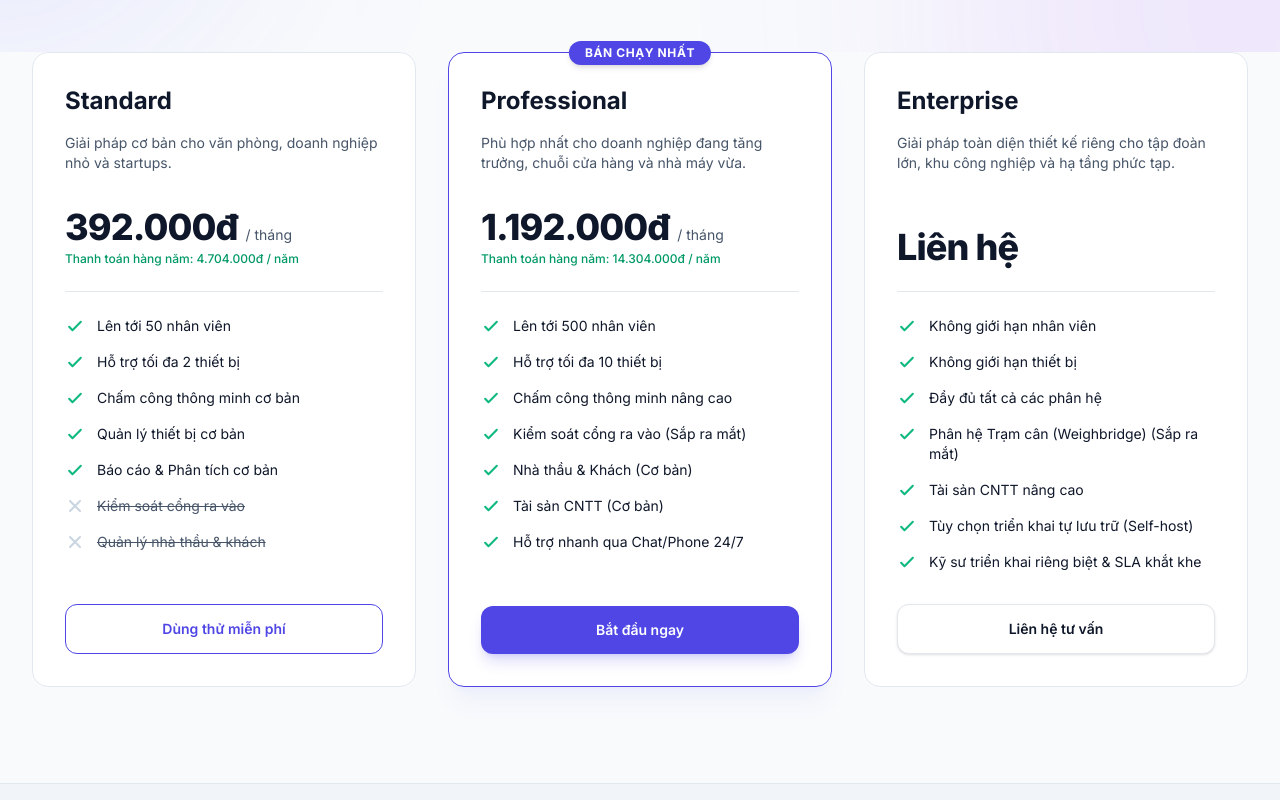
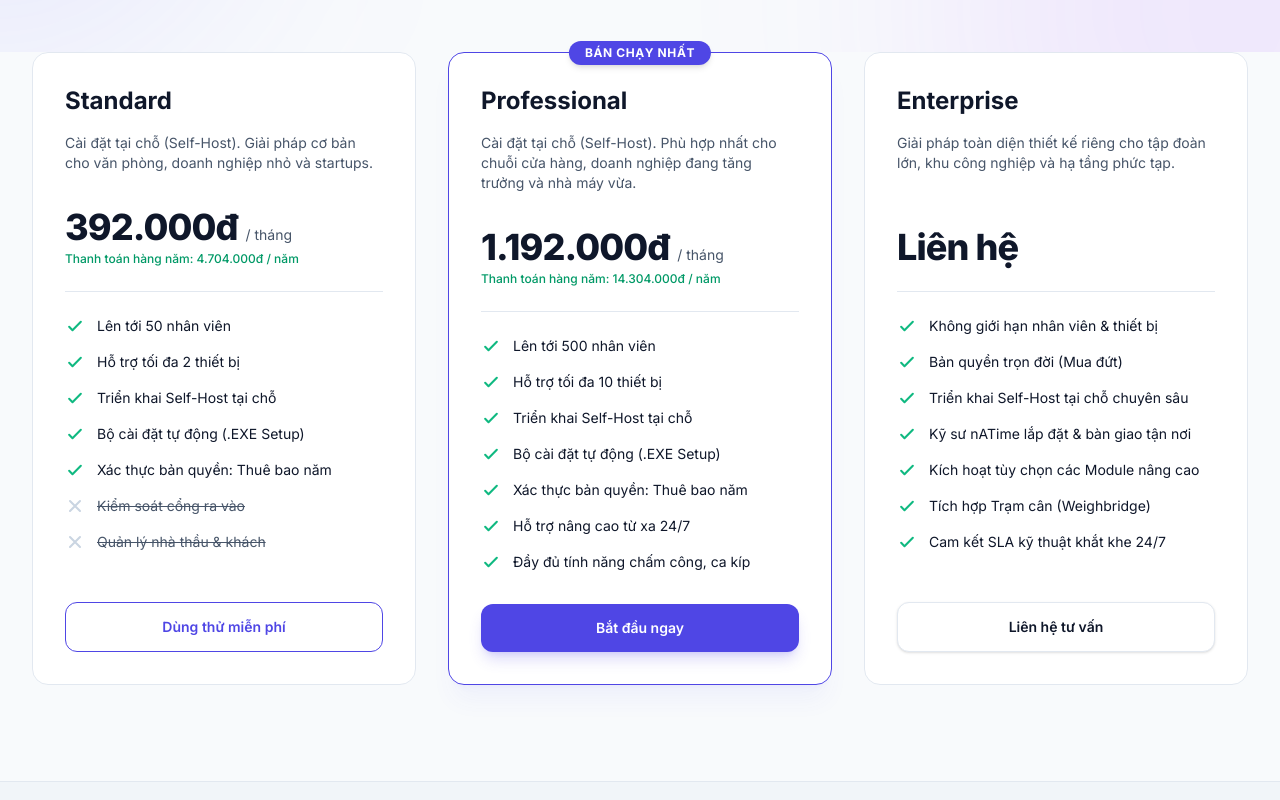
Before and after one commit to knghia2902/nATime-Web, a Next.js app: page /pricing in a window 1280 px wide. Shown: the part 440-1240 px from the top of the page. Built offline with nearby package versions, Linux system fonts and the light colour scheme; no server answers.

Commit message:
website: update pricing page to reflect self-host subscription model

```diff
--- a/src/app/pricing/page.tsx
+++ b/src/app/pricing/page.tsx
@@ -56,8 +56,8 @@ export default function PricingPage() {
       id: 'standard',
       nameVi: 'Standard',
       nameEn: 'Standard',
-      descriptionVi: 'Giải pháp cơ bản cho văn phòng, doanh nghiệp nhỏ và startups.',
-      descriptionEn: 'Basic solution for offices, small businesses, and startups.',
+      descriptionVi: 'Cài đặt tại chỗ (Self-Host). Giải pháp cơ bản cho văn phòng, doanh nghiệp nhỏ và startups.',
+      descriptionEn: 'On-premises (Self-Host). Basic solution for offices, small businesses, and startups.',
       priceMonthly: 490000,
       priceYearly: 392000, // 20% off
       buttonTextVi: 'Dùng thử miễn phí',
@@ -66,9 +66,9 @@ export default function PricingPage() {
       features: [
         { vi: 'Lên tới 50 nhân viên', en: 'Up to 50 employees', included: true },
         { vi: 'Hỗ trợ tối đa 2 thiết bị', en: 'Supports up to 2 devices', included: true },
-        { vi: 'Chấm công thông minh cơ bản', en: 'Basic smart attendance', included: true },
-        { vi: 'Quản lý thiết bị cơ bản', en: 'Basic device management', included: true },
-        { vi: 'Báo cáo & Phân tích cơ bản', en: 'Basic reports & analytics', included: true },
+        { vi: 'Triển khai Self-Host tại chỗ', en: 'On-premises Self-Host deployment', included: true },
+        { vi: 'Bộ cài đặt tự động (.EXE Setup)', en: 'Automated Windows setup (.EXE)', included: true },
+        { vi: 'Xác thực bản quyền: Thuê bao năm', en: 'Licensing: Annual subscription', included: true },
         { vi: 'Kiểm soát cổng ra vào', en: 'Gate access control', included: false },
         { vi: 'Quản lý nhà thầu & khách', en: 'Contractor & visitor management', included: false },
       ],
@@ -77,8 +77,8 @@ export default function PricingPage() {
       id: 'professional',
       nameVi: 'Professional',
       nameEn: 'Professional',
-      descriptionVi: 'Phù hợp nhất cho doanh nghiệp đang tăng trưởng, chuỗi cửa hàng và nhà máy vừa.',
-      descriptionEn: 'Best fit for growing businesses, chain stores, and medium factories.',
+      descriptionVi: 'Cài đặt tại chỗ (Self-Host). Phù hợp nhất cho chuỗi cửa hàng, doanh nghiệp đang tăng trưởng và nhà máy vừa.',
+      descriptionEn: 'On-premises (Self-Host). Best fit for chain stores, growing businesses, and medium factories.',
       priceMonthly: 1490000,
       priceYearly: 1192000, // 20% off
       popular: true,
@@ -90,11 +90,11 @@ export default function PricingPage() {
       features: [
         { vi: 'Lên tới 500 nhân viên', en: 'Up to 500 employees', included: true },
         { vi: 'Hỗ trợ tối đa 10 thiết bị', en: 'Supports up to 10 devices', included: true },
-        { vi: 'Chấm công thông minh nâng cao', en: 'Advanced smart attendance', included: true },
-        { vi: 'Kiểm soát cổng ra vào (Sắp ra mắt)', en: 'Gate access control (Soon)', included: true },
-        { vi: 'Nhà thầu & Khách (Cơ bản)', en: 'Contractor & Visitor (Basic)', included: true },
-        { vi: 'Tài sản CNTT (Cơ bản)', en: 'IT Asset Management (Basic)', included: true },
-        { vi: 'Hỗ trợ nhanh qua Chat/Phone 24/7', en: 'Fast Chat/Phone support 24/7', included: true },
+        { vi: 'Triển khai Self-Host tại chỗ', en: 'On-premises Self-Host deployment', included: true },
+        { vi: 'Bộ cài đặt tự động (.EXE Setup)', en: 'Automated Windows setup (.EXE)', included: true },
+        { vi: 'Xác thực bản quyền: Thuê bao năm', en: 'Licensing: Annual subscription', included: true },
+        { vi: 'Hỗ trợ nâng cao từ xa 24/7', en: '24/7 remote technical support', included: true },
+        { vi: 'Đầy đủ tính năng chấm công, ca kíp', en: 'Full attendance & shifts features', included: true },
       ],
     },
     {
@@ -109,13 +109,13 @@ export default function PricingPage() {
       buttonTextEn: 'Contact Sales',
       buttonHref: '#contact-sales',
       features: [
-        { vi: 'Không giới hạn nhân viên', en: 'Unlimited employees', included: true },
-        { vi: 'Không giới hạn thiết bị', en: 'Unlimited devices', included: true },
-        { vi: 'Đầy đủ tất cả các phân hệ', en: 'Full access to all modules', included: true },
-        { vi: 'Phân hệ Trạm cân (Weighbridge) (Sắp ra mắt)', en: 'Weighbridge module (Soon)', included: true },
-        { vi: 'Tài sản CNTT nâng cao', en: 'Advanced IT Asset Management', included: true },
-        { vi: 'Tùy chọn triển khai tự lưu trữ (Self-host)', en: 'On-premises / Self-host option', included: true },
-        { vi: 'Kỹ sư triển khai riêng biệt & SLA khắt khe', en: 'Dedicated engineer & strict SLA', included: true },
+        { vi: 'Không giới hạn nhân viên & thiết bị', en: 'Unlimited employees & devices', included: true },
+        { vi: 'Bản quyền trọn đời (Mua đứt)', en: 'Lifetime Perpetual License', included: true },
+        { vi: 'Triển khai Self-Host tại chỗ chuyên sâu', en: 'On-premises / Self-host custom deployment', included: true },
+        { vi: 'Kỹ sư nATime lắp đặt & bàn giao tận nơi', en: 'On-site installation & onboarding', included: true },
+        { vi: 'Kích hoạt tùy chọn các Module nâng cao', en: 'Custom modular feature activation', included: true },
+        { vi: 'Tích hợp Trạm cân (Weighbridge)', en: 'Weighbridge integration support', included: true },
+        { vi: 'Cam kết SLA kỹ thuật khắt khe 24/7', en: 'Dedicated 24/7 Hotline & strict SLA', included: true },
       ],
     },
   ];
@@ -161,7 +161,7 @@ export default function PricingPage() {
         { nameVi: 'Xuất dữ liệu Excel/PDF tự động', nameEn: 'Auto Excel/PDF export', standard: true, professional: true, enterprise: true },
         { nameVi: 'API kết nối & Webhooks', nameEn: 'API access & Webhooks', standard: false, professional: t('Cơ bản', 'Basic API'), enterprise: t('Đầy đủ / Không giới hạn', 'Full / Unlimited API') },
         { nameVi: 'Tích hợp ERP/HRM bên thứ 3', nameEn: 'ERP/HRM 3rd party integration', standard: false, professional: false, enterprise: true },
-        { nameVi: 'Phương thức triển khai', nameEn: 'Deployment Method', standard: 'Cloud SaaS', professional: 'Cloud SaaS', enterprise: t('Cloud / On-premises / Hybrid', 'Cloud / On-premises / Hybrid') },
+        { nameVi: 'Phương thức triển khai', nameEn: 'Deployment Method', standard: t('Self-Host (Thuê bao năm)', 'Self-Host (Annual)'), professional: t('Self-Host (Thuê bao năm)', 'Self-Host (Annual)'), enterprise: t('Self-Host (Bản quyền trọn đời)', 'Self-Host (Lifetime Perpetual)') },
       ],
     },
     {
@@ -192,10 +192,10 @@ export default function PricingPage() {
       aEn: 'We support bank transfers, international cards (Visa/Mastercard), and popular e-wallet gateways. For the Enterprise plan, we support corporate contracts and complete VAT invoicing terms.'
     },
     {
-      qVi: 'Tôi có thể triển khai tự lưu trữ (Self-host / On-Premises) không?',
+      qVi: 'Tôi có thể tự cài đặt trên server nội bộ (Self-host / On-Premises) không?',
       qEn: 'Can I deploy self-hosted (On-Premises)?',
-      aVi: 'Có, gói Enterprise của chúng tôi hỗ trợ triển khai hoàn toàn On-Premises trên máy chủ nội bộ hoặc hạ tầng đám mây riêng của doanh nghiệp nhằm đáp ứng các tiêu chuẩn bảo mật dữ liệu nghiêm ngặt nhất. Đội ngũ kỹ sư nATime sẽ đồng hành cùng doanh nghiệp trong suốt quá trình cài đặt và vận hành.',
-      aEn: 'Yes, our Enterprise plan supports complete On-Premises deployment on your internal servers or private cloud infrastructure to meet the strictest data security standards. The nATime engineering team will guide your business through installation and operations.'
+      aVi: 'Có, toàn bộ các gói cước của nATime đều được thiết kế để triển khai Self-Host tại chỗ. Đối với gói Standard và Professional, chúng tôi cung cấp bộ cài đặt tự động (.EXE Setup) giúp bạn tự cài đặt SQL Server và phần mềm lên máy tính văn phòng chỉ trong 5 phút. Đối với gói Enterprise, đội ngũ kỹ sư nATime sẽ hỗ trợ khảo sát, tích hợp trạm cân, cổng barie và cài đặt trực tiếp tại doanh nghiệp.',
+      aEn: 'Yes, all nATime plans are designed for On-Premises Self-Host deployment. For Standard and Professional plans, we provide an automated installer (.EXE Setup) that configures SQL Server and the application on your office PC in just 5 minutes. For the Enterprise plan, nATime engineers will assist with site surveys, weighbridge/gate integrations, and on-site deployment.'
     },
     {
       qVi: 'SLA hỗ trợ của gói Professional và Enterprise là gì?',
```
